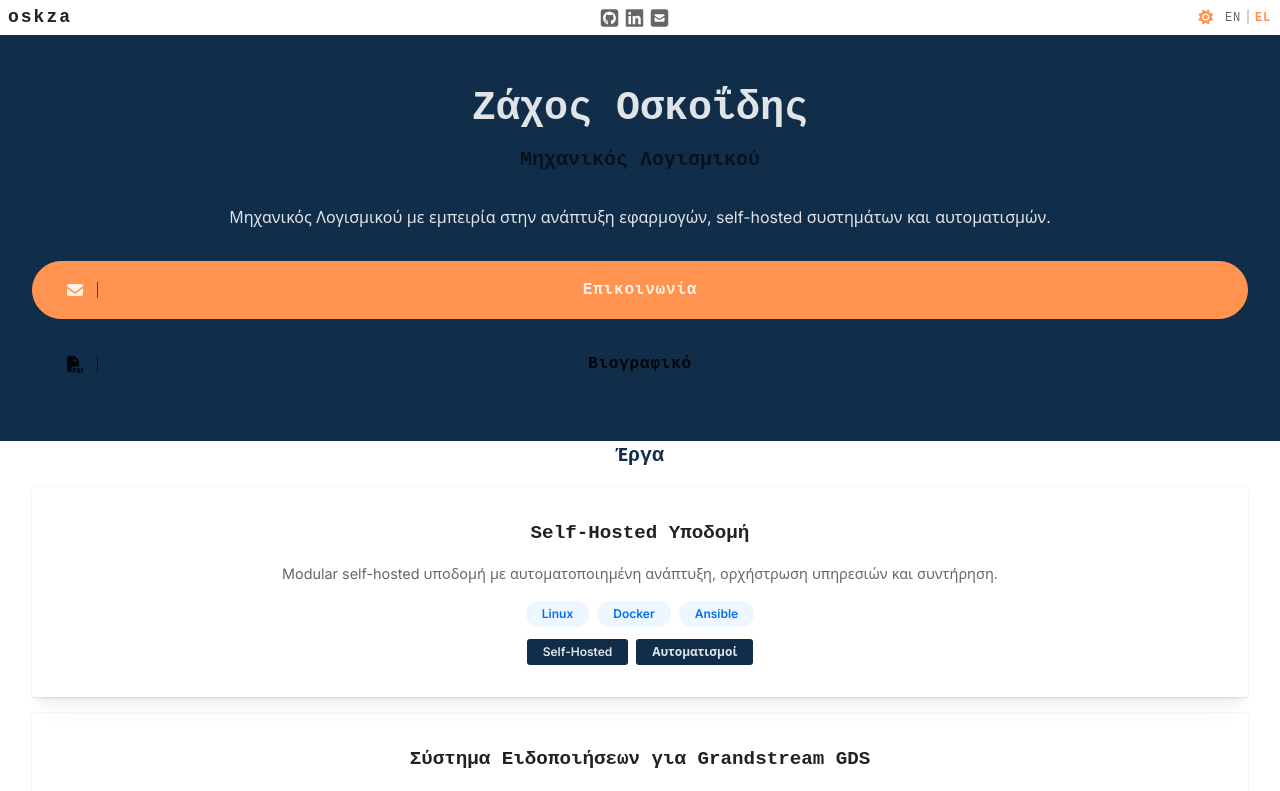
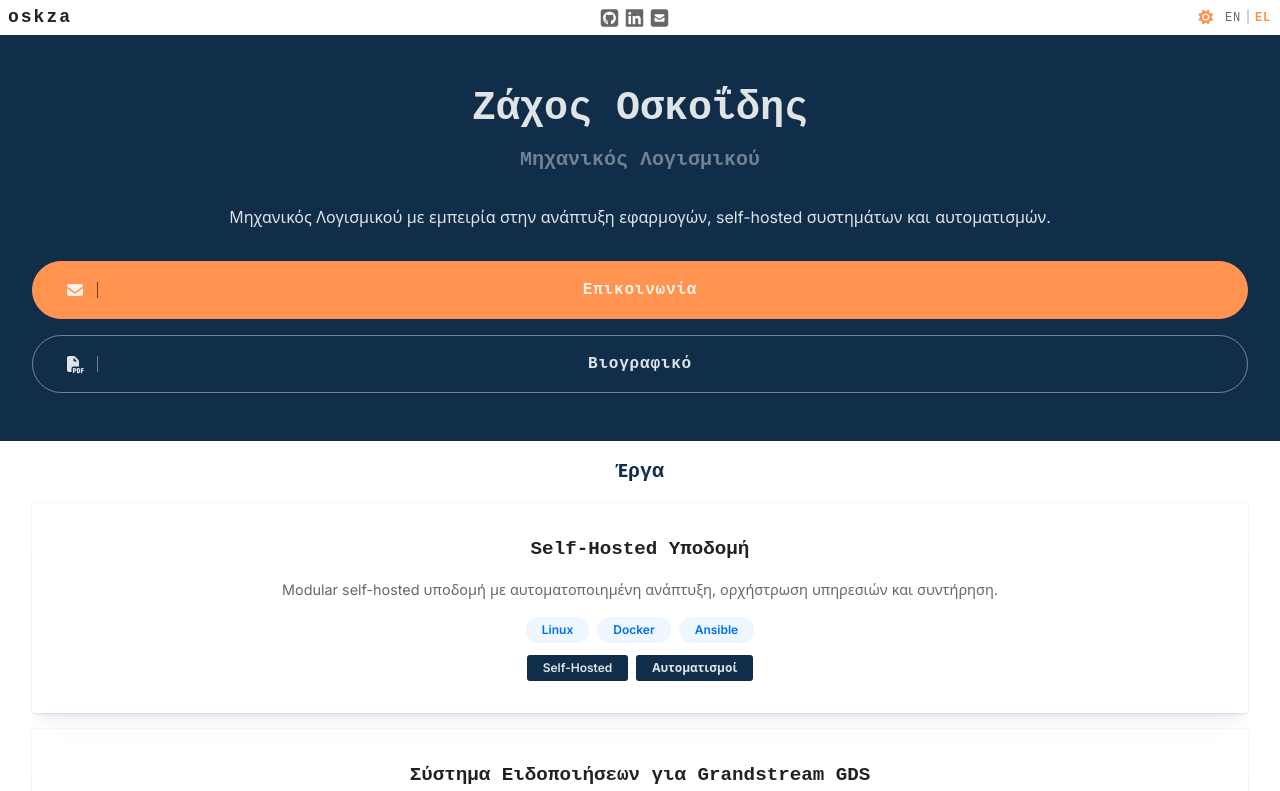
Before and after one commit to oskza/oskza-web, a Vue app: page / in a window 1280 px wide. Shown: the top 791 px of the page. Built offline with nearby package versions, Linux system fonts and the light colour scheme; a web font is replaced by a local one.

Commit message:
Refactored header styling

```diff
--- a/src/components/layout/AppHeader.vue
+++ b/src/components/layout/AppHeader.vue
@@ -19,6 +19,7 @@ import CTABtnList from '../ui/CTABtnList.vue'
   flex-direction: column;
   gap: var(--spacing-xl);
   padding: var(--spacing-3xl) var(--spacing-xl);
+  margin-bottom: var(--spacing-md);
   background-color: var(--header-bg-color);
   color: var(--header-text-color);
 }
@@ -32,6 +33,6 @@ import CTABtnList from '../ui/CTABtnList.vue'
 .position {
   font-size: var(--font-xl);
   line-height: 1.7rem;
-  color: var(--muted-text-color);
+  color: var(--muted-text-on-primary-color);
 }
 </style>
--- a/src/components/ui/CTABtn.vue
+++ b/src/components/ui/CTABtn.vue
@@ -35,7 +35,12 @@ const filteredProps = computed(() => {
   font-weight: 700;
 }
 
-.cta-btn.btn-primary.btn-outline { color: var(--text-color); }
+.cta-btn.btn-outline { color: var(--header-text-color); }
+
+html.light .btn-outline,
+html.light .btn-outline .icon {
+  border-color: var(--muted-text-on-primary-color);
+}
 
 .icon {
   position: absolute;
--- a/src/style.css
+++ b/src/style.css
@@ -50,8 +50,11 @@ html {
   --bg-color: #242424;
   --text-color: rgba(255, 255, 255, .87);
   --muted-text-color: rgba(255, 255, 255, .4);
+
   --primary-color: #505050;
   --text-on-primary-color: var(--text-color);
+  --muted-text-on-primary-color: var(--muted-text-color);
+
   --border-color: var(--primary-color);
 
   --header-bg-color: var(--bg-color);
@@ -66,8 +69,11 @@ html.light {
   --bg-color: #fff;
   --text-color: rgba(0, 0, 0, .87);
   --muted-text-color: rgba(0, 0, 0, .6);
+
   --primary-color: #102e4a;
   --text-on-primary-color: rgba(255, 255, 255, .87);
+  --muted-text-on-primary-color: rgba(255, 255, 255, .4);
+
   --border-color: var(--muted-text-color);
 
   --header-bg-color: var(--primary-color);
```
